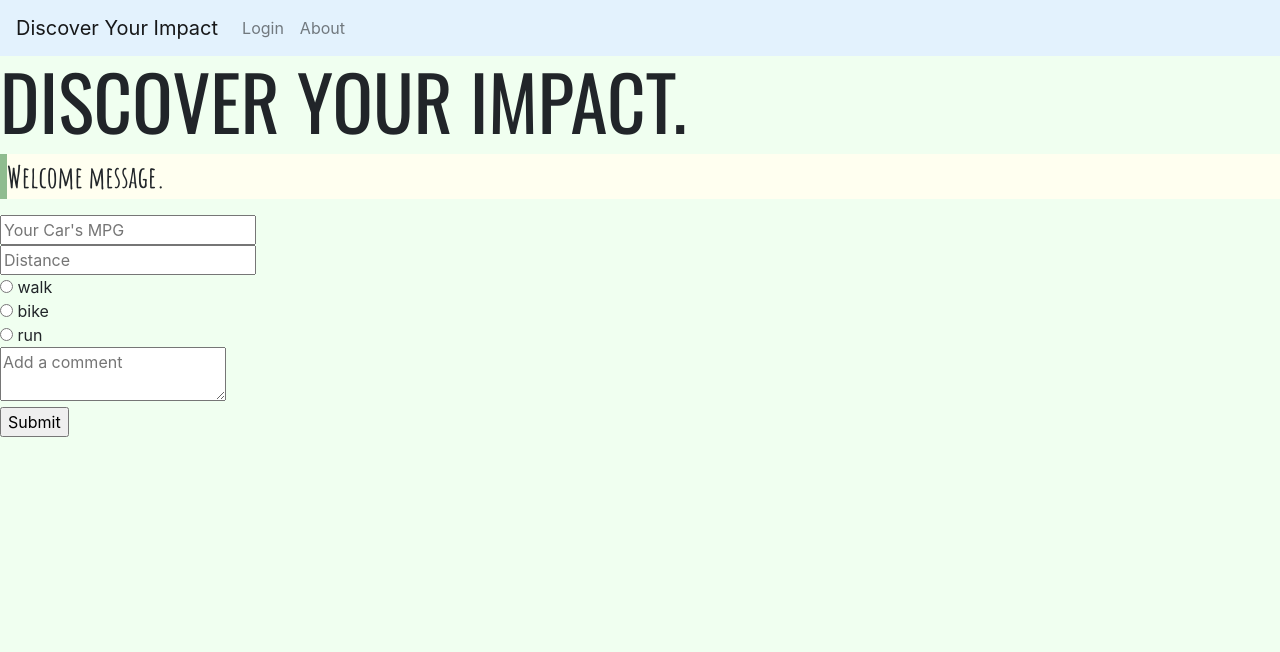
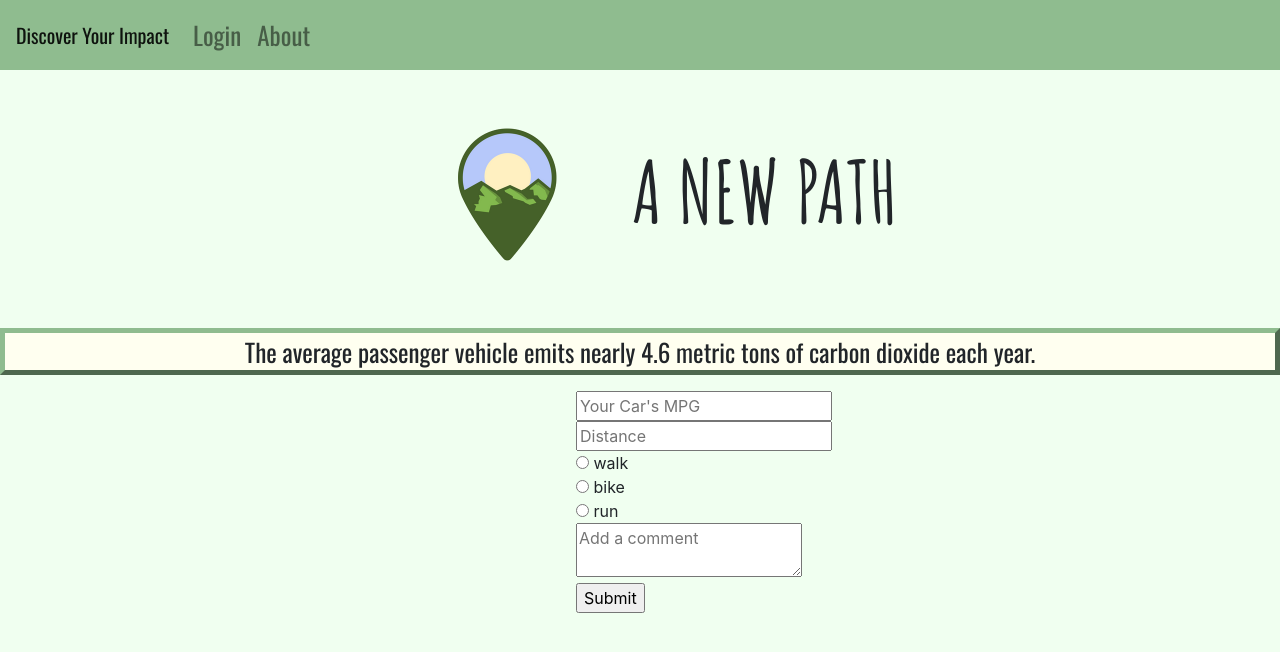
Before and after one commit to vfigueroa/ANewPath, a Python web app: template templates/index.html in a window 1280 px wide. Shown: the top 652 px of the page. Run offline with Jinja, Linux system fonts and the light colour scheme; the template is opened without the code that fills it, so the values that code supplies are empty; some libraries are stand-ins or nearby versions.

Commit message:
added logo, and some text

```diff
--- a/app.yaml
+++ b/app.yaml
@@ -6,6 +6,8 @@ threadsafe: yes
 handlers:
 - url: /stylesheets
   static_dir: stylesheets
+- url: /images
+  static_dir: images
 - url: /
   static_files: templates/index.html
   upload: index\.html
--- a/stylesheets/style.css
+++ b/stylesheets/style.css
@@ -1,4 +1,4 @@
-ul {
+nav {
     list-style-type: none;
     margin: 0;
     padding: 0;
@@ -20,7 +20,7 @@ li a {
     text-decoration: none;
 }
 
-li a:hover {
+a:hover {
     background-color: DarkGreen;
 }
 
@@ -28,16 +28,22 @@ body{
     background-color: Honeydew;
 }
 
+
 h1{
-    font-family: 'Oswald', sans-serif;
-    font-size: 75px
+    font-family: 'Amatic SC', cursive;
+    font-size: 86px;
+    text-align: center;
 }
 
 p{
-    font-family: 'Amatic SC', cursive;
-    border-left: 7px solid DarkSeaGreen;
-    background-color: ivory;
-    font-size: 30px;
+    font-family: 'Oswald', sans-serif;
+    border: 7px solid DarkSeaGreen;
+        border-width:5px;
+        border-style:outset;
+    background: 5px;
+        background-color: Ivory;
+    font-size: 25px;
+    text-align: center;
 }
 
 table {
@@ -55,3 +61,11 @@ td, th {
 tr:nth-child(even) {
     background-color: #dddddd;
 }
+
+#form {
+    margin-left: 45%;
+}
+
+#logo {
+    width: 250px;
+}
--- a/templates/index.html
+++ b/templates/index.html
@@ -54,7 +54,7 @@
   </head>
   <body>
   {% block nav %}
-    <nav class="navbar navbar-expand-lg navbar-light" style="background-color: #e3f2fd;">
+    <nav class="navbar navbar-expand-lg navbar-light">
       <a class="navbar-brand" href="#">Discover Your Impact</a>
       <button class="navbar-toggler" type="button" data-toggle="collapse" data-target="#navbarNavAltMarkup" aria-controls="navbarNavAltMarkup" aria-expanded="false" aria-label="Toggle navigation">
         <span class="navbar-toggler-icon"></span>
@@ -83,18 +83,18 @@
       <li ><a href="/logout">Logout</a></li>
     </ul>
     -->
-    <h1>DISCOVER YOUR IMPACT.</h1>
-    <p>Welcome message.</p>
+    <h1><img id="logo" src="images/logo.png">A NEW PATH</h1>
+    <p>The average passenger vehicle emits nearly 4.6 metric tons of carbon dioxide each year.</p>
     <div id="errorarea" style="color: red; font-weight: bold; text-align: center;"></div>
     <div id="messagearea"></div>
-    <form action ="/data" method="post">
+    <form id="form" action ="/data" method="post">
       <input type="number" name="mpg" min="10" placeholder="Your Car's MPG"><br>
       <input type="number" name="distance" placeholder="Distance"><br>
   	  <input type="radio" name="way" value="walking"> walk<br>
   	  <input type="radio" name="way" value="biking"> bike<br>
   	  <input type="radio" name="way" value="running"> run<br>
   	  <textarea type="text" name="comment" placeholder="Add a comment"></textarea><br>
-  	  <input type="submit" value="Submit">
+  	  <input id="button" type="submit" value="Submit">
   	</form>
   </body>
 </html>
```
Also changed, not shown: images/logo.png (added), 1 other file.
